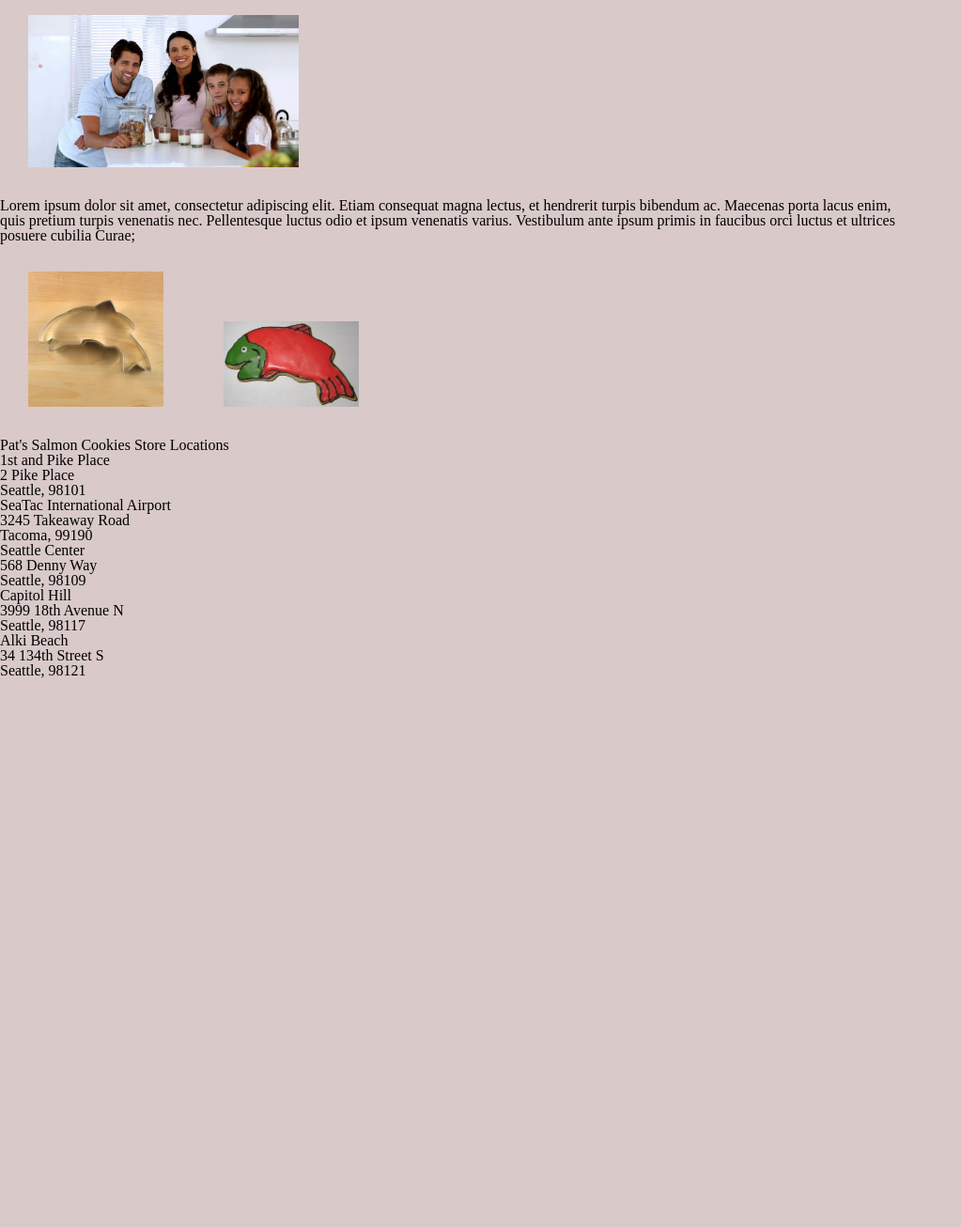
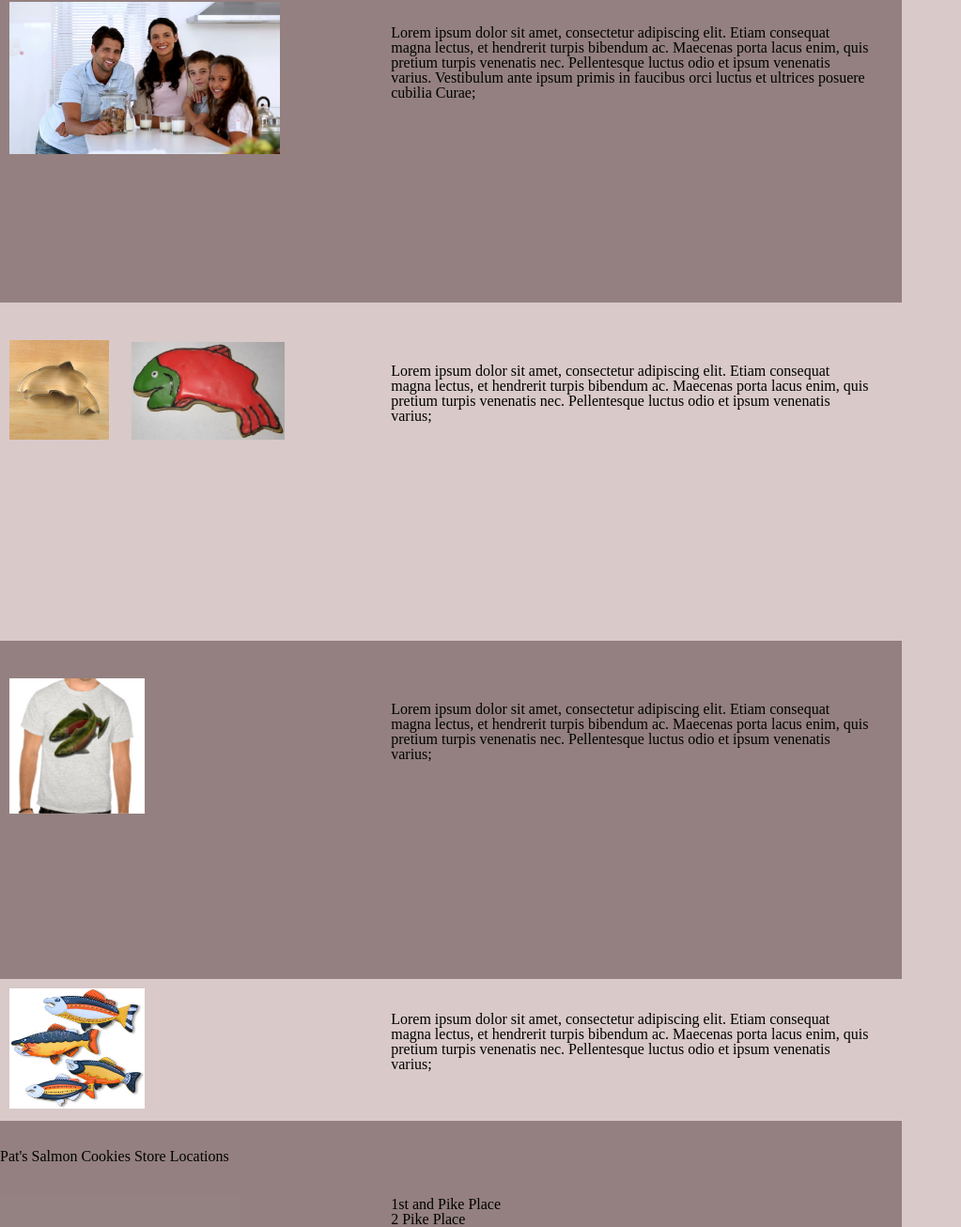
Before and after one commit to johannam999/salmon-cookie-shops, a plain HTML site: page index.html in a window 1280 px wide. Shown: the part 254-1560 px from the top of the page at 94% size, without its empty margins (0-1023 px from the left). Before the commit the page ends 976 px from the top, so only its background shows below. Drawn offline with Linux system fonts and the light colour scheme; a web font is replaced by a local one.

Commit message:
polishing css

```diff
--- a/css/style1.css
+++ b/css/style1.css
@@ -18,26 +18,45 @@ h1{
 }
 img{
     padding-bottom: 50px;
-    padding: 30px;
+    padding: 10px;
+}
 #fam {
     align:left;
     margin:10px;
 
 }
-.cookies{
+
+.one, .tshirt, .locations {
+    background-color: rgba(68, 45, 45, 0.461);
+
+}
+.cookies img{
 
 
 }
 
-
+.one, .cookies, .tshirt, .fish {
+    padding-top: 30px;
+    padding-bottom: 30px;
+    height:300px;
+}
+.locations{
+    padding-top: 30px;
+    padding-bottom: 30px;
+    height:700px;}
 p {
-    width:23%;
-    float:left;
+    width:53%;
+    float:right;
     margin:5px;
     padding:30px;
 }
 
 section {
     float:left;
-    margin:30px;
+
 }
+li{
+    display:inline-block;
+    align-content: center;
+    background:grey;
+}
--- a/index.html
+++ b/index.html
@@ -11,10 +11,16 @@
 
 </head>
 <body>
+  <header>
   <img id= "salmon" src = "img/salmon.png" alt = "Salmon Picture" title = "Salmon" width = 50%>
   <h1>Pat's Salmon Cookies</h1>
-
-  <section id = "one">
+  <nav>
+    <li>About Us</li>
+    <li>Goodies</li>
+    <li>Locations</li>
+  </nav>
+</header>
+  <section class = "one">
     <img src = "img/family.jpg" alt = "Family Picture" title = "Family enjoying cookies" width=30%>
     <p>Lorem ipsum dolor sit amet, consectetur adipiscing elit. Etiam consequat magna lectus,
     et hendrerit turpis bibendum ac. Maecenas porta lacus enim, quis pretium turpis venenatis nec.
@@ -23,11 +29,29 @@
     </p>
   </section>
   <section class = "cookies">
-    <img  src = "img/cutter.jpeg" alt = "Family Picture" title = "Family enjoying cookies" width=15%>
-    <img  src = "img/frosted-cookie.jpg" alt = "Family Picture" title = "Family enjoying cookies" width=15%>
+    <img  src = "img/cutter.jpeg" alt = "Cookies cutter" title = "Cookie cutter" width=11%>
+    <img  src = "img/frosted-cookie.jpg" alt = "Frosted cookie" title = "Frosted cookie" width=17%>
+    <p>Lorem ipsum dolor sit amet, consectetur adipiscing elit. Etiam consequat magna lectus, et
+      hendrerit turpis bibendum ac. Maecenas porta lacus enim, quis pretium turpis venenatis nec.
+      Pellentesque luctus odio et ipsum venenatis varius;</p>
   </section>
-  <h2>Pat's Salmon Cookies Store Locations</h2>
+  <section class = "tshirt">
+    <img  src = "img/shirt.jpg" alt = "T-shit with a picture of fish" title = "T-shit with a picture of fish" width=15%>
+    <p>Lorem ipsum dolor sit amet, consectetur adipiscing elit. Etiam consequat magna lectus, et
+        hendrerit turpis bibendum ac. Maecenas porta lacus enim, quis pretium turpis venenatis nec.
+        Pellentesque luctus odio et ipsum venenatis varius;</p>
+  </section>
   <section>
+    <img  src = "img/fish.jpg" alt = "Four fishes" title = "Four fishes" width=15%>
+
+    <p>Lorem ipsum dolor sit amet, consectetur adipiscing elit. Etiam consequat magna lectus, et
+        hendrerit turpis bibendum ac. Maecenas porta lacus enim, quis pretium turpis venenatis nec.
+        Pellentesque luctus odio et ipsum venenatis varius;</p>
+
+  </section>
+
+  <section class="locations">
+      <h2>Pat's Salmon Cookies Store Locations</h2>
 
     <p> 1st and Pike Place<br>
         2 Pike Place<br>
@@ -57,6 +81,10 @@
         Seattle, 98121<br>
     </p>
   </section>
+  <footer>
+    <img  src = "img/chinook.jpg" alt = "Chinook" title = "Chinook" width=15%>
+    <p>Copyrights by Joanna Coll</p>
+  </footer>
 
 
 
```
Also changed, not shown: js/app.js (+16 -0 lines), sales.html (+0 -2 lines).
